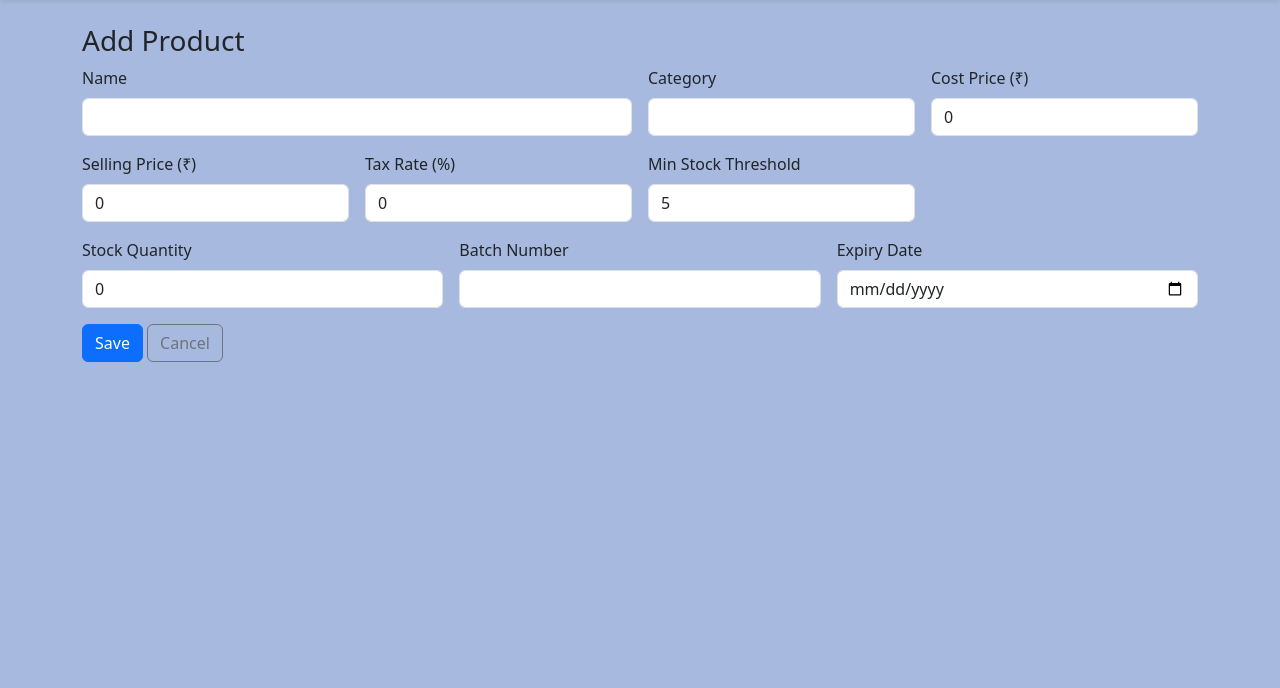
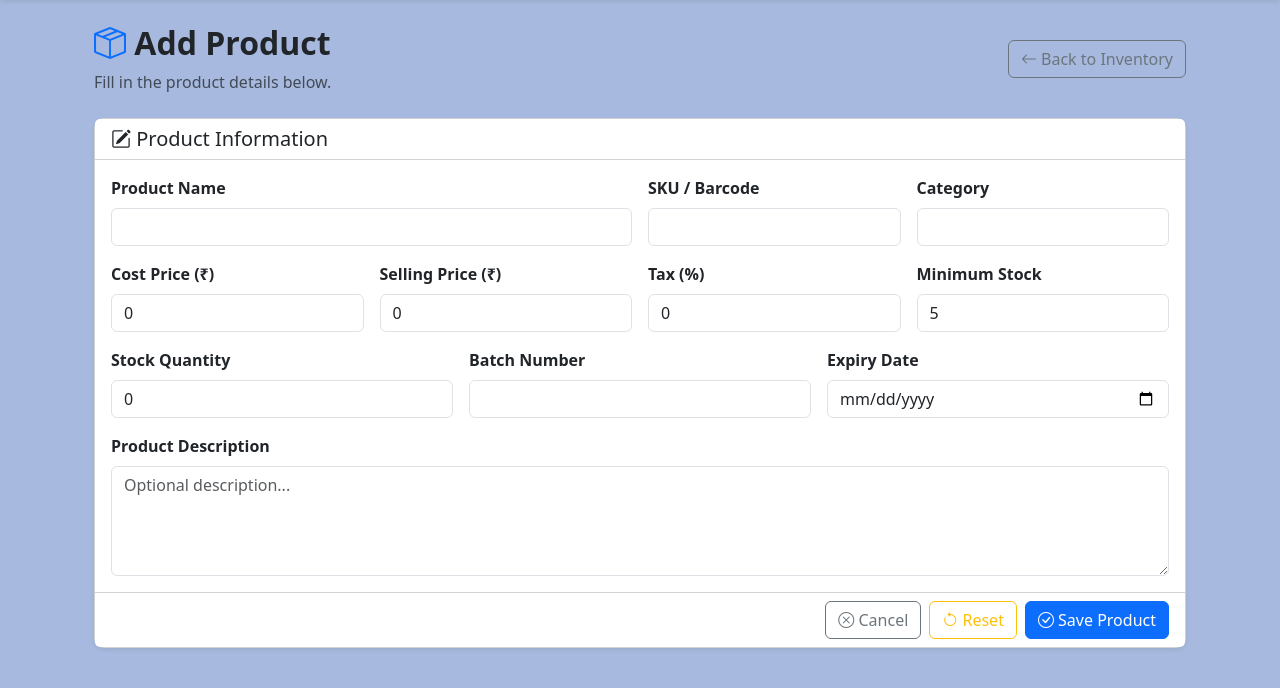
Before and after one commit to savita-ghatte/FYA_Billzy_Team2, a Flask app: template templates/inventory/form.html in a window 1280 px wide. Shown: the part 69-757 px from the top of the page. Run offline with Flask 3, Linux system fonts and the light colour scheme; the template is opened without the code that fills it, so the values that code supplies are empty.

Commit message:
Update form.html

```diff
--- a/templates/inventory/form.html
+++ b/templates/inventory/form.html
@@ -1,52 +1,337 @@
 {% extends "base.html" %}
-{% block title %}{{ "Edit" if product else "Add" }} Product{% endblock %}
+{% block title %}
+{{ "Edit Product" if product else "Add Product" }}
+{% endblock %}
+
 {% block content %}
-<h3>{{ "Edit" if product else "Add" }} Product</h3>
-<form method="POST" class="row g-3">
-  <div class="col-md-6">
-    <label class="form-label">Name</label>
-    <input class="form-control" name="name" value="{{ product.name if product else '' }}" required>
+
+<div class="container-fluid">
+
+    <!-- Page Header -->
+    <div class="d-flex justify-content-between align-items-center mb-4">
+
+        <div>
+
+            <h2 class="fw-bold">
+                <i class="bi bi-box-seam text-primary"></i>
+
+                {{ "Edit Product" if product else "Add Product" }}
+
+            </h2>
+
+            <p class="text-muted mb-0">
+
+                Fill in the product details below.
+
+            </p>
+
         </div>
 
-  <div class="col-md-3">
-    <label class="form-label">Category</label>
-    <input class="form-control" name="category" value="{{ product.category if product else '' }}">
+        <a href="{{ url_for('inventory.list_products') }}"
+           class="btn btn-outline-secondary">
+
+            <i class="bi bi-arrow-left"></i>
+
+            Back to Inventory
+
+        </a>
+
     </div>
 
-  <div class="col-md-3">
-    <label class="form-label">Cost Price (₹)</label>
-    <input class="form-control" type="number" step="0.01" name="cost_price" value="{{ product.cost_price if product else 0 }}" required>
-  </div>
-  <div class="col-md-3">
-    <label class="form-label">Selling Price (₹)</label>
-    <input class="form-control" type="number" step="0.01" name="selling_price" value="{{ product.selling_price if product else 0 }}" required>
-  </div>
-  <div class="col-md-3">
-    <label class="form-label">Tax Rate (%)</label>
-    <input class="form-control" type="number" step="0.01" name="tax_rate" value="{{ product.tax_rate if product else 0 }}" required>
-  </div>
-  <div class="col-md-3">
-    <label class="form-label">Min Stock Threshold</label>
-    <input class="form-control" type="number" name="min_threshold" value="{{ product.min_threshold if product else 5 }}" required>
+
+
+    <form method="POST">
+
+        <div class="card shadow-sm">
+
+            <div class="card-header bg-white">
+
+                <h5 class="mb-0">
+
+                    <i class="bi bi-pencil-square"></i>
+
+                    Product Information
+
+                </h5>
+
             </div>
 
-  <div class="col-md-4">
-    <label class="form-label">Stock Quantity</label>
-    <input class="form-control" type="number" name="stock_qty" value="{{ product.stock_qty if product else 0 }}" required>
-  </div>
-  <div class="col-md-4">
-    <label class="form-label">Batch Number</label>
-    <input class="form-control" name="batch_no" value="{{ product.batch_no if product else '' }}">
-  </div>
-  <div class="col-md-4">
-    <label class="form-label">Expiry Date</label>
-    <input class="form-control" type="date" name="expiry_date"
-           value="{{ product.expiry_date.isoformat() if product and product.expiry_date else '' }}">
+            <div class="card-body">
+
+                <div class="row g-3">
+
+                    <!-- Product Name -->
+
+                    <div class="col-md-6">
+
+                        <label class="form-label fw-semibold">
+
+                            Product Name
+
+                        </label>
+
+                        <input
+                            type="text"
+                            class="form-control"
+                            name="name"
+                            value="{{ product.name if product else '' }}"
+                            required>
+
                     </div>
 
+
+
+                    <!-- SKU -->
+
+                    <div class="col-md-3">
+
+                        <label class="form-label fw-semibold">
+
+                            SKU / Barcode
+
+                        </label>
+
+                        <input
+                            type="text"
+                            class="form-control"
+                            name="sku"
+                            value="{{ product.sku if product else '' }}"
+                            required>
+
+                    </div>
+
+
+
+                    <!-- Category -->
+
+                    <div class="col-md-3">
+
+                        <label class="form-label fw-semibold">
+
+                            Category
+
+                        </label>
+
+                        <input
+                            type="text"
+                            class="form-control"
+                            name="category"
+                            value="{{ product.category if product else '' }}"
+                            required>
+
+                    </div>
+
+
+
+                    <!-- Cost -->
+
+                    <div class="col-md-3">
+
+                        <label class="form-label fw-semibold">
+
+                            Cost Price (₹)
+
+                        </label>
+
+                        <input
+                            type="number"
+                            step="0.01"
+                            class="form-control"
+                            name="cost"
+                            value="{{ product.cost if product else 0 }}"
+                            required>
+
+                    </div>
+
+
+
+                    <!-- Selling -->
+
+                    <div class="col-md-3">
+
+                        <label class="form-label fw-semibold">
+
+                            Selling Price (₹)
+
+                        </label>
+
+                        <input
+                            type="number"
+                            step="0.01"
+                            class="form-control"
+                            name="price"
+                            value="{{ product.price if product else 0 }}"
+                            required>
+
+                    </div>
+
+
+
+                    <!-- Tax -->
+
+                    <div class="col-md-3">
+
+                        <label class="form-label fw-semibold">
+
+                            Tax (%)
+
+                        </label>
+
+                        <input
+                            type="number"
+                            class="form-control"
+                            name="tax_rate"
+                            value="{{ product.tax_rate if product else 0 }}">
+
+                    </div>
+
+
+
+                    <!-- Min Stock -->
+
+                    <div class="col-md-3">
+
+                        <label class="form-label fw-semibold">
+
+                            Minimum Stock
+
+                        </label>
+
+                        <input
+                            type="number"
+                            class="form-control"
+                            name="min_stock"
+                            value="{{ product.min_stock if product else 5 }}">
+
+                    </div>
+
+
+
+                    <!-- Quantity -->
+
+                    <div class="col-md-4">
+
+                        <label class="form-label fw-semibold">
+
+                            Stock Quantity
+
+                        </label>
+
+                        <input
+                            type="number"
+                            class="form-control"
+                            name="stock"
+                            value="{{ product.stock if product else 0 }}">
+
+                    </div>
+
+
+
+                    <!-- Batch -->
+
+                    <div class="col-md-4">
+
+                        <label class="form-label fw-semibold">
+
+                            Batch Number
+
+                        </label>
+
+                        <input
+                            type="text"
+                            class="form-control"
+                            name="batch"
+                            value="{{ product.batch if product else '' }}">
+
+                    </div>
+
+
+
+                    <!-- Expiry -->
+
+                    <div class="col-md-4">
+
+                        <label class="form-label fw-semibold">
+
+                            Expiry Date
+
+                        </label>
+
+                        <input
+                            type="date"
+                            class="form-control"
+                            name="expiry_date"
+                            value="{{ product.expiry_date if product else '' }}">
+
+                    </div>
+
+
+
+                    <!-- Description -->
+
                     <div class="col-12">
-    <button type="submit" class="btn btn-primary">Save</button>
-    <a href="{{ url_for('inventory.list_products') }}" class="btn btn-outline-secondary">Cancel</a>
+
+                        <label class="form-label fw-semibold">
+
+                            Product Description
+
+                        </label>
+
+                        <textarea
+                            class="form-control"
+                            rows="4"
+                            name="description"
+                            placeholder="Optional description...">{{ product.description if product else '' }}</textarea>
+
                     </div>
+
+                </div>
+
+            </div>
+
+
+
+            <!-- Footer -->
+
+            <div class="card-footer bg-white">
+
+                <div class="d-flex justify-content-end gap-2">
+
+                    <a href="{{ url_for('inventory.list_products') }}"
+                       class="btn btn-outline-secondary">
+
+                        <i class="bi bi-x-circle"></i>
+
+                        Cancel
+
+                    </a>
+
+                    <button type="reset"
+                            class="btn btn-outline-warning">
+
+                        <i class="bi bi-arrow-counterclockwise"></i>
+
+                        Reset
+
+                    </button>
+
+                    <button type="submit"
+                            class="btn btn-primary">
+
+                        <i class="bi bi-check-circle"></i>
+
+                        {{ "Update Product" if product else "Save Product" }}
+
+                    </button>
+
+                </div>
+
+            </div>
+
+        </div>
+
     </form>
+
+</div>
+
 {% endblock %}
```
Lines whose indentation alone changed are shown as unchanged.
